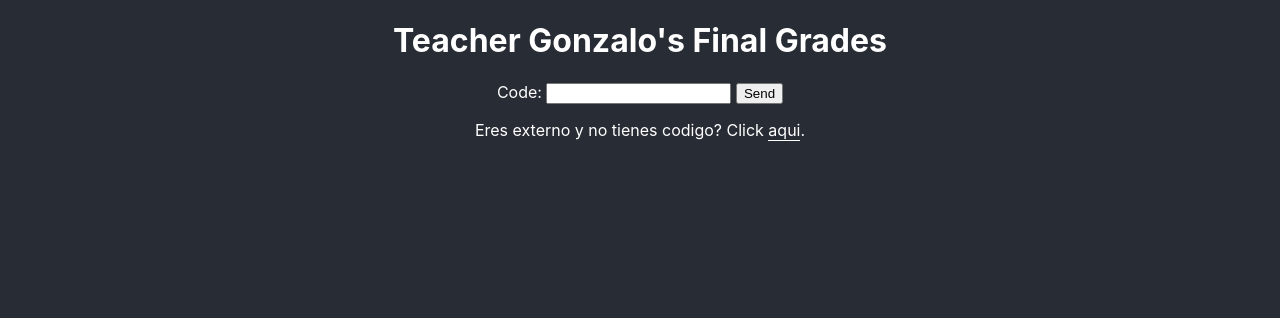
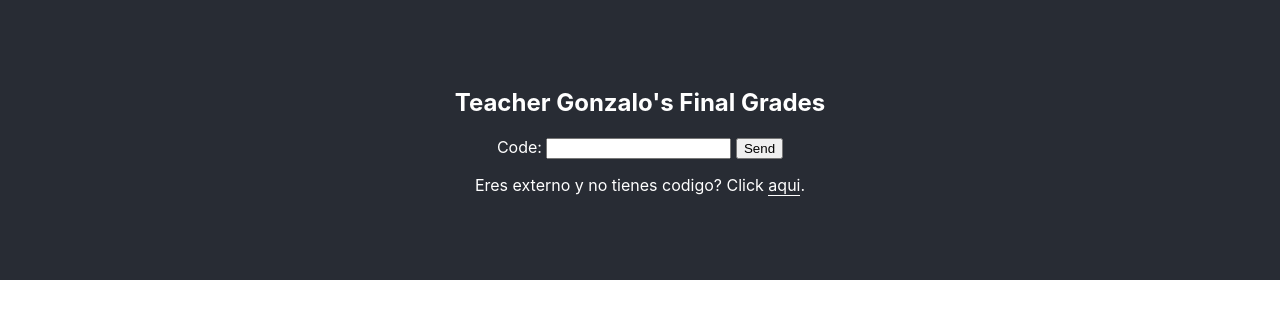
Before and after one commit to grochadc/filex-grades, a React (Create React App) app: page / in a window 1280 px wide. Shown: the top 318 px of the page. Built offline with nearby package versions, Linux system fonts and the light colour scheme; no server answers.

Commit message:
Style sections and center results

```diff
--- a/src/App.js
+++ b/src/App.js
@@ -15,6 +15,17 @@ body {
 const Title = styled.h1`
   text-align: center;
 `;
+const Section = styled.section`
+  height: 35vh;
+  display: flex;
+  flex-direction:column;
+  justify-content: center;
+  &:nth-of-type(2n) {
+    height: 65vh
+    background-color: white;
+    color: black;
+  }
+`;
 
 function App() {
   const [code, setCode] = useState();
@@ -22,8 +33,11 @@ function App() {
   return (
     <div>
       <GlobalStyle />
+      <Section>
         <Title>Teacher Gonzalo's Final Grades</Title>
         <Form setCode={setCode} />
+      </Section>
+      <Section>
         {code ? (
           code === "EXTERNO" ? (
             <NameChooser setCode={setCode} grades={external} />
@@ -31,6 +45,7 @@ function App() {
             <Grades code={code} />
           )
         ) : null}
+      </Section>
     </div>
   );
 }
--- a/src/components/NameChooser.jsx
+++ b/src/components/NameChooser.jsx
@@ -1,6 +1,9 @@
 import React from "react";
 import styled from "styled-components";
 
+const Container = styled.div`
+  margin: auto;
+`;
 const List = styled.ul`
   list-style: none;
 `;
@@ -16,13 +19,18 @@ cursor: pointer;
 
 const NameChooser = props => {
   return (
+    <Container>
+      Haz click en tu nombre:
       <List>
         {props.grades.map(item => (
           <li key={item.nombre}>
-          <Link onClick={() => props.setCode(item.codigo)}>{item.nombre}</Link>
+            <Link onClick={() => props.setCode(item.codigo)}>
+              {item.nombre}
+            </Link>
           </li>
         ))}
       </List>
+    </Container>
   );
 };
 
```
Lines whose indentation alone changed are shown as unchanged.
